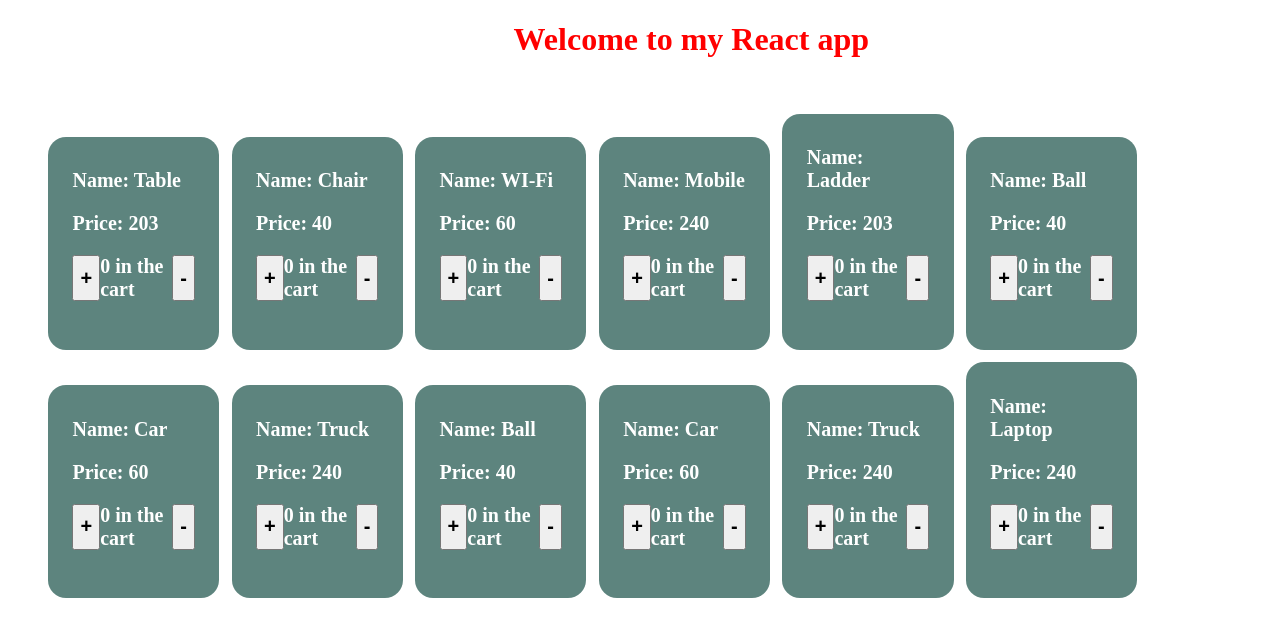
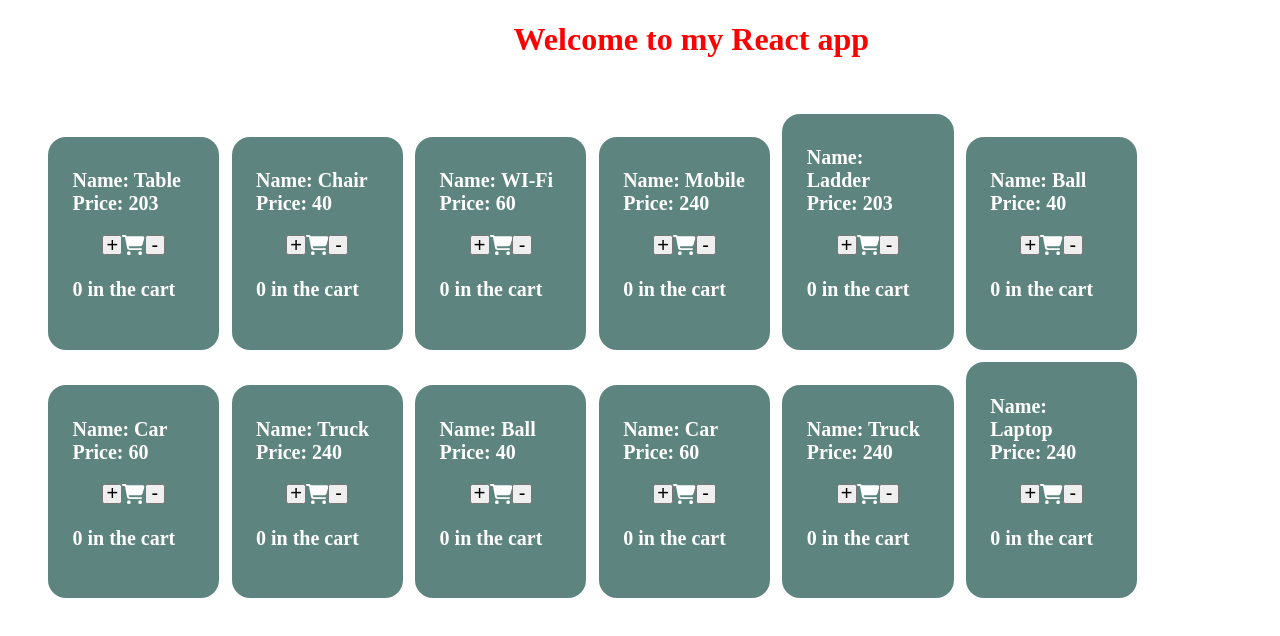
Before and after one commit to kunaal-gupta/React-Shopping-Cart, a React (Vite) app: page / in a window 1280 px wide. Shown: the top 636 px of the page. Built offline with nearby package versions, Linux system fonts and the light colour scheme.

Commit message:
added shopping cart

```diff
--- a/package.json
+++ b/package.json
@@ -10,6 +10,10 @@
     "preview": "vite preview"
   },
   "dependencies": {
+    "@fortawesome/fontawesome-free": "^6.4.0",
+    "@fortawesome/fontawesome-svg-core": "^6.4.0",
+    "@fortawesome/free-solid-svg-icons": "^6.4.0",
+    "@fortawesome/react-fontawesome": "^0.2.0",
     "react": "^18.2.0",
     "react-dom": "^18.2.0"
   },
--- a/src/App.jsx
+++ b/src/App.jsx
@@ -1,5 +1,9 @@
 import './Style.css'
 import { useState } from 'react';
+import { FontAwesomeIcon } from '@fortawesome/react-fontawesome';
+import { faShoppingCart } from '@fortawesome/free-solid-svg-icons';
+
+
 
 const Products = [
   { id: 0, name: 'Table', Price: 203, src: '', count: 0 },
@@ -53,13 +57,18 @@ export function Boxes() {
   const Inventory = currProducts.map(Product =>
 
     <li className='box' key={Product.id} style={{ display: 'inline-block', marginBottom: '1%' }}>
-      <p>Name: {Product.name} </p>
-      <p>Price: {Product.Price} </p>
+      <p>
+        Name: {Product.name} <br />
+        Price: {Product.Price}
+      </p>
 
-      <div style={{ display: 'flex' }}>
-        <button className='button' onClick={() => Add(Product.id)}> + </button>  {Product.count} in the cart
+      <div style={{ display: 'flex', justifyContent: 'center' }}>
+        <button className='button' onClick={() => Add(Product.id)}> + </button>
+        <FontAwesomeIcon icon={faShoppingCart} />
         <button className='button' onClick={() => Delete(Product.id)}> - </button>
-      </div>
+      </div><br/>
+
+      {Product.count} in the cart
     </li>
   );
 
@@ -69,7 +78,7 @@ export function Boxes() {
 
 export function BoxesList() {
   return (
-    <div style={{ marginBottom: '1%' }}>
+    <div style={{ marginBottom: '1%', display: 'flex', justifyContent: 'center' }}>
       <Boxes />
     </div>
   )
--- a/src/Style.css
+++ b/src/Style.css
@@ -18,14 +18,15 @@
 }
 
 .button {
+    font-size: 20px;
+    padding: 3%;
+    height: 20px;
+    width: 20px;
+    display: flex;
+    align-items: center;
+    justify-content: center;
 
-    /* border-radius: 100%;
-    padding: 5%;
-    width: 25%; */
-    font-size: 20px;
-    font-weight: bold;
-
-}
+  }
 
 .button:hover {
     background-color: blue;
```
Also changed, not shown: 1 other file (tests, documents, lock files or other folders).
